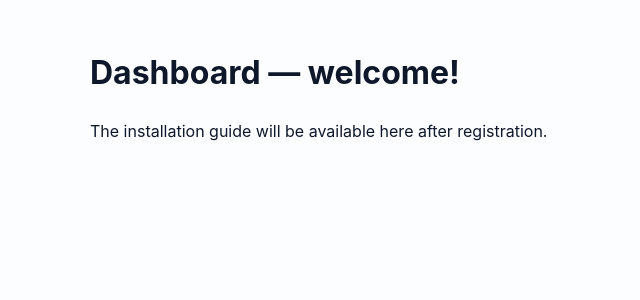
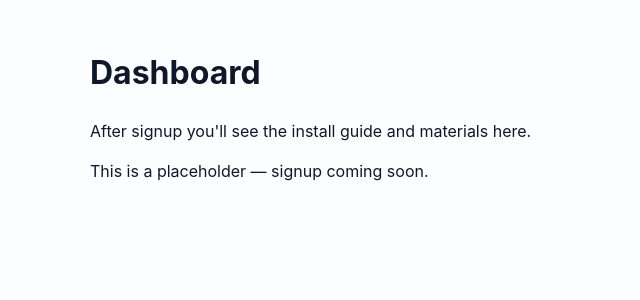
Before and after one commit to novaaurelis/nova-ai-agents-site-backup, a Next.js app: page /en/dashboard in a window 1280 px wide. Shown: the top 300 px of the page, without its empty margins (0-640 px from the left). Built offline with nearby package versions, Linux system fonts and the light colour scheme.

Commit message:
feat: add EN dashboard placeholder

```diff
--- a/pages/en/dashboard.js
+++ b/pages/en/dashboard.js
@@ -1,8 +1,9 @@
-export default function Dashboard(){
+export default function EnDashboard(){
   return (
     <div className="container">
-      <h1>Dashboard — welcome!</h1>
-      <p>The installation guide will be available here after registration.</p>
+      <h1>Dashboard</h1>
+      <p>After signup you'll see the install guide and materials here.</p>
+      <p>This is a placeholder — signup coming soon.</p>
     </div>
   )
 }
```
